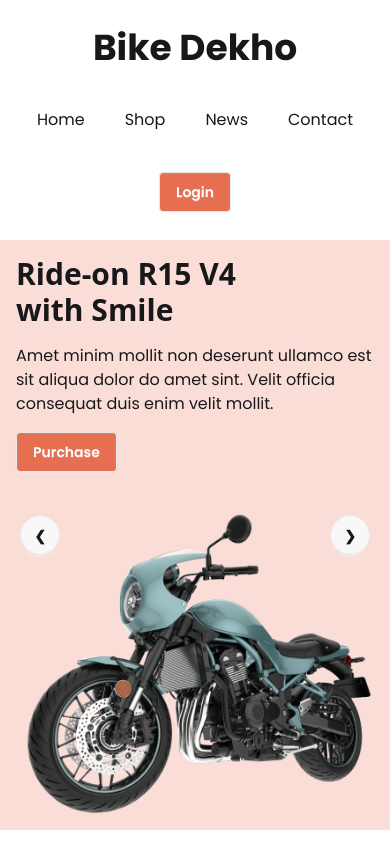
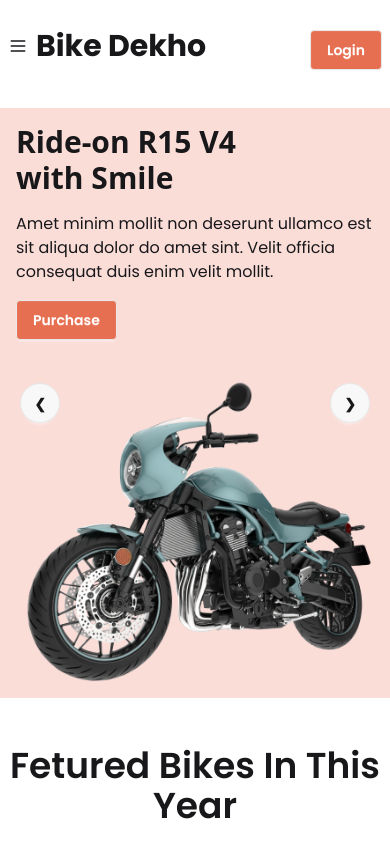
Before and after one commit to mehedi857/biker-zoon-with-daisy, a plain HTML site: page index.html in a window 390 px wide. Shown: the top 844 px of the page. Drawn offline with nearby package versions, Linux system fonts and the light colour scheme.

Commit message:
added the new added files

```diff
--- a/index.html
+++ b/index.html
@@ -33,20 +33,31 @@
 </head>
 <body class="md:max-w-7xl mx-auto ">
     <header>
-         <nav class="flex flex-col md:flex-row  items-center justify-between my-7">
-            <div>
-                <h1 class="text-4xl font-extrabold fonts-poppins">Bike Dekho</h1>
+             <!-- <svg
+                class="swap-off fill-current lg:hidden "
+                xmlns="http://www.w3.org/2000/svg"
+                width="32"
+                height="32"
+                viewBox="0 0 512 512">
+                <path d="M64,384H448V341.33H64Zm0-106.67H448V234.67H64ZM64,128v42.67H448V128Z" />
+            </svg> -->
+
+         <nav class="flex flex-col md:flex-row  lg:items-center justify-between my-7">
+
+            <div class="">
+                <h1 class="text-3xl font-bold lg:mx-0 mx-9 lg:text-4xl lg:font-extrabold fonts-poppins">Bike Dekho</h1>
             </div>
             <div class="flex items-center md:ml-160">
-                <ul class=" md:flex-col md:flex-row text-base fonts-poppins flex items-center gap-10 py-10">
+                <ul class=" md:flex-col md:flex-row lg:text-base lg:fonts-poppins lg:flex lg:items-center lg:gap-10 lg:py-10 hidden">
                    <li><a>Home</a></li>
                    <li><a >Shop</a></li>
                    <li><a>News</a></li>
                    <li ><a >Contact</a></li>
                 </ul>
             </div>
-            <div >
-                <button class="btn bg-[#E76F51] fonts-poppins text-white md:ml-10">Login</button>
+            <div class="flex lg:items-center justify-between p-2 lg:p-0 " >
+                <svg xmlns="http://www.w3.org/2000/svg" fill="none" viewBox="0 0 24 24" class="inline-block h-5 w-5 stroke-current lg:hidden -mt-9"> <path stroke-linecap="round" stroke-linejoin="round" stroke-width="2" d="M4 6h16M4 12h16M4 18h16"></path> </svg>
+                <button class="btn bg-[#E76F51] fonts-poppins text-white lg:ml-10 lg:-mt-0 -mt-10.5">Login</button>
             </div>
          </nav>
          <!--slider or Carousel pic -->
@@ -218,8 +229,8 @@
          <section>
             <h2 class="text-6xl text-center font-semibold fonts-poppins mt-15">Happy <span class="text-[#E76F51]">Clients says</span></h2>
             <div class="flex flex-col lg:flex-row gap-12 mt-11">
-                <!-- 1st items -->
-                <div class="shadow-xl/30 p-5">
+                <!-- 1st items shadow-xl/30 -->
+                <div class="border border-gray-500 rounded-2xl p-5">
                     <img src="images/others/user-1.png" alt="">
                     <p>Slate helps you see how
                     many more days you need
@@ -236,7 +247,7 @@
                     <h2 class="text-center font-semibold fonts-poppins mt-1">Banker</h2>
                 </div>
                 <!-- 2nd itmes -->
-                <div class="shadow-xl/30 p-5">
+                <div class="border border-gray-500 rounded-2xl p-5">
                     <img src="images/others/user-2.png" alt="">
                     <p>Slate helps you see how
                     many more days you need
@@ -253,7 +264,7 @@
                     <h2 class="text-center font-semibold fonts-poppins mt-1">Banker</h2>
                 </div>
                 <!-- 3rd items -->
-                <div class="shadow-xl/30 p-5">
+                <div class="border border-gray-500 rounded-2xl p-5">
                     <img src="images/others/user-3.png" alt="">
                     <p>Slate helps you see how
                     many more days you need
```
